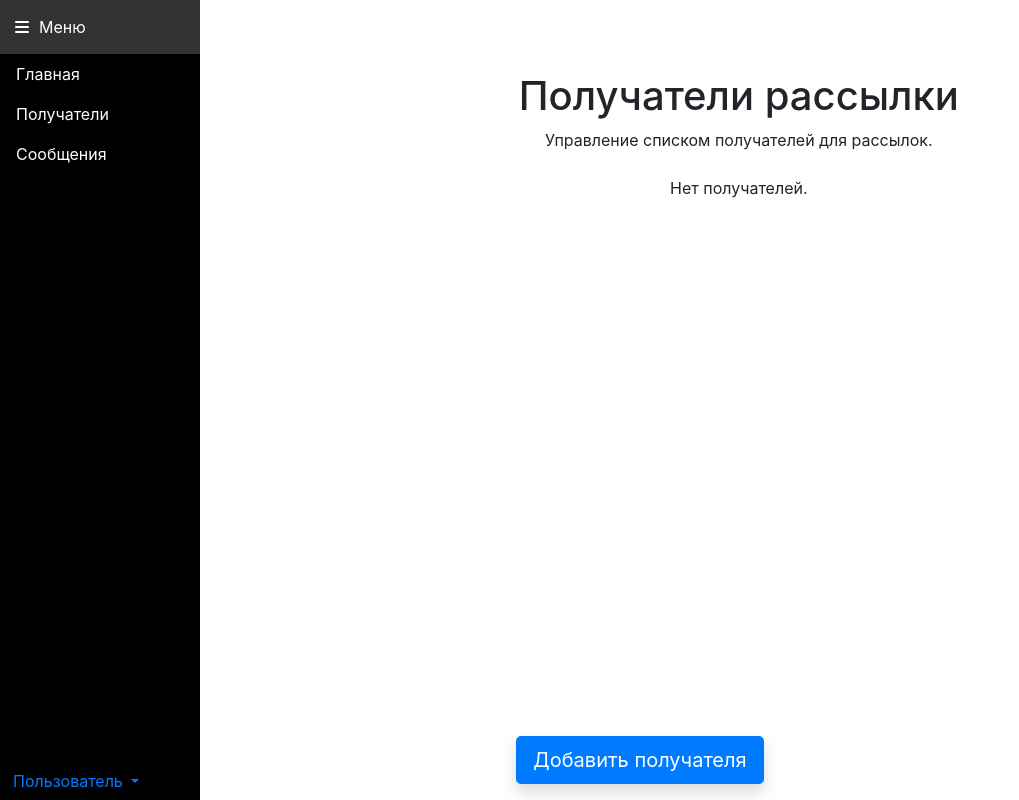
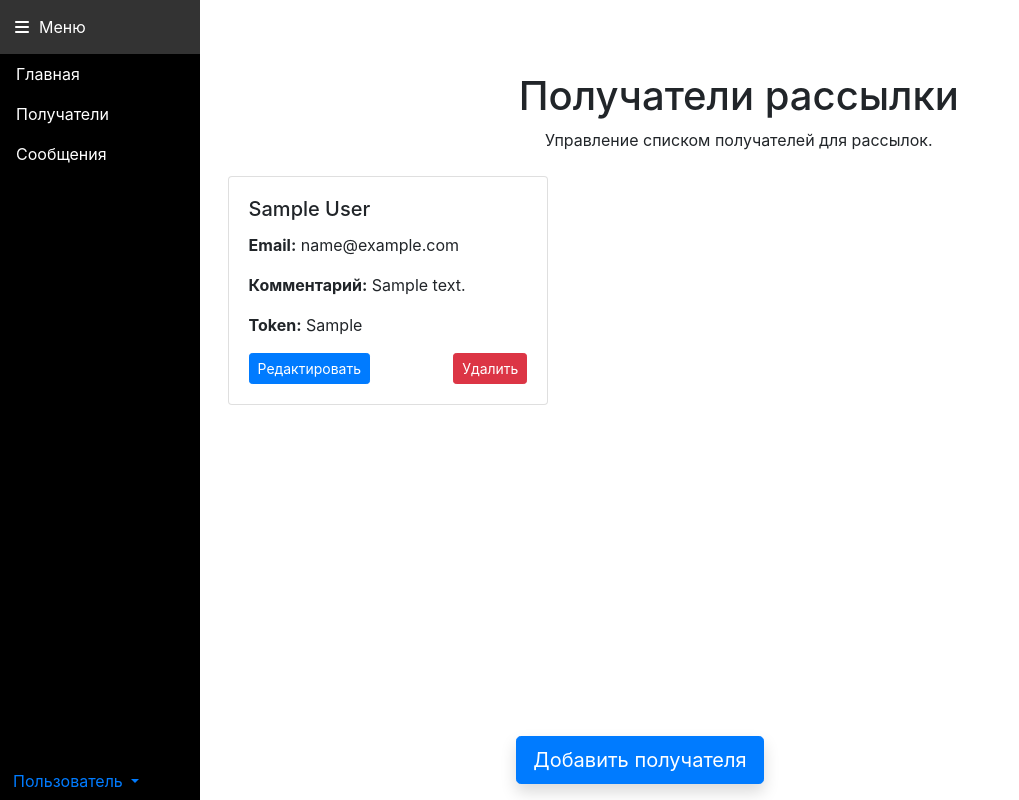
Before and after one commit to karim-mir/course-project-4, a Django app: page /mailings/recipients/ in a window 1280 px wide. Shown: the whole page, without its empty margins (0-1019 px from the left). Run offline with Django 5.2, Linux system fonts and the light colour scheme; a user stored in the database is signed in; tables that the repository leaves empty hold one stand-in row (values such as "Sample post"); some libraries are stand-ins or nearby versions.

Commit message:
Внес корректировки в шаблоны mailings и в модели mailings, users

```diff
--- a/mailings/models.py
+++ b/mailings/models.py
@@ -1,5 +1,8 @@
 from django.conf import settings
 from django.db import models
+
+from django.urls import reverse
+import uuid
 
 
 class Mailing(models.Model):
@@ -11,6 +14,9 @@ class Mailing(models.Model):
         verbose_name="Тело письма", help_text="Введите текст письма"
     )
     is_active = models.BooleanField(default=True)
+
+    def get_absolute_url(self):
+        return reverse('mailings:mailings_detail', args=[str(self.pk)])
 
     class Meta:
         verbose_name = "Сообщение"
@@ -24,16 +30,14 @@ class Mailing(models.Model):
 
 
 class MailingRecipient(models.Model):
+    owner = models.ForeignKey(settings.AUTH_USER_MODEL, on_delete=models.CASCADE, related_name='recipients')
     email = models.EmailField(unique=True, verbose_name="Email")
-    full_name = models.CharField(
-        max_length=100, verbose_name="Ф.И.О.", help_text="Введите свое Ф.И.О."
-    )
-    comment = models.TextField(
-        verbose_name="Комментарий", help_text="Введите свой комментарий"
-    )
-    token = models.CharField(
-        max_length=100, verbose_name="Token", blank=True, null=True
-    )
+    full_name = models.CharField(max_length=100, verbose_name="Ф.И.О.", help_text="Введите свое Ф.И.О.")
+    comment = models.TextField(verbose_name="Комментарий", help_text="Введите свой комментарий")
+    token = models.CharField(max_length=100, blank=True, null=True, default=uuid.uuid4)
+
+    def get_absolute_url(self):
+        return reverse('mailings:recipients_detail', args=[str(self.pk)])
 
     class Meta:
         verbose_name = "Получатель рассылки"
--- a/mailings/templates/mailings/mailings_confirm_delete.html
+++ b/mailings/templates/mailings/mailings_confirm_delete.html
@@ -1,6 +1,6 @@
 {% extends "users/home.html" %}
 
-{% block content %}
+{% block base_content %}
 <h1>Подтверждение удаления</h1>
 
 <p>Вы уверены, что хотите удалить сообщение "{{ object.title }}"?</p>
--- a/mailings/templates/mailings/mailings_form.html
+++ b/mailings/templates/mailings/mailings_form.html
@@ -1,6 +1,6 @@
 {% extends "users/home.html" %}
 
-{% block content %}
+{% block base_content %}
 <h1>
     {% if object %}
     Редактировать сообщение
--- a/mailings/templates/mailings/recipients_form.html
+++ b/mailings/templates/mailings/recipients_form.html
@@ -3,7 +3,7 @@
 
 {% block base_content %}
 <div class="container mt-5">
-    <h1>Редактировать получателя</h1>
+    <h1>Добавить получателя</h1>
     <form method="post">
         {% csrf_token %}
         {{ form.as_p }}
--- a/mailings/templates/mailings/recipients_list.html
+++ b/mailings/templates/mailings/recipients_list.html
@@ -8,23 +8,22 @@
         <p>Управление списком получателей для рассылок.</p>
     </div>
     <div class="row">
-        {% for user in users %}
+        {% for recipient in recipients %}
         <div class="col-sm-4 mb-4">
             <div class="card h-100">
                 <div class="card-body d-flex flex-column">
-                    <h5 class="card-title">{{ user.full_name }}</h5>
-                    <p class="card-text"><strong>Email:</strong> {{ user.email }}</p>
-                    <p class="card-text"><strong>Комментарий:</strong> {{ user.comment|default:"-" }}</p>
-                    {% if user.token %}
-                        <p class="card-text"><strong>Token:</strong> {{ user.token }}</p>
+                    <h5 class="card-title">{{ recipient.full_name }}</h5>
+                    <p class="card-text"><strong>Email:</strong> {{ recipient.email }}</p>
+                    <p class="card-text"><strong>Комментарий:</strong> {{ recipient.comment|default:"-" }}</p>
+                    {% if recipient.token %}
+                    <p class="card-text"><strong>Token:</strong> {{ recipient.token }}</p>
                     {% endif %}
                     <div class="mt-auto d-flex justify-content-between">
-                        <!-- Кнопки редактирования и удаления -->
-                        {% if perms.users.change_mailingrecipient or user == request.user %}
-                        <a class="btn btn-primary btn-sm" href="{% url 'mailings:recipient_edit' user.pk %}">Редактировать</a>
+                        {% if perms.mailings.change_mailingrecipient %}
+                        <a class="btn btn-primary btn-sm" href="{% url 'mailings:recipient_edit' recipient.pk %}">Редактировать</a>
                         {% endif %}
-                        {% if perms.users.delete_mailingrecipient or user == request.user %}
-                        <a class="btn btn-danger btn-sm" href="{% url 'mailings:recipient_delete' user.pk %}">Удалить</a>
+                        {% if perms.mailings.delete_mailingrecipient %}
+                        <a class="btn btn-danger btn-sm" href="{% url 'mailings:recipient_delete' recipient.pk %}">Удалить</a>
                         {% endif %}
                     </div>
                 </div>
--- a/mailings/views.py
+++ b/mailings/views.py
@@ -107,30 +107,43 @@ class MailingRecipientListView(LoginRequiredMixin, ListView):
     template_name = "mailings/recipients_list.html"
     context_object_name = "recipients"
 
+    def get_queryset(self):
+        user = self.request.user
+        if user.role == "manager":
+            return MailingRecipient.objects.all()
+        return MailingRecipient.objects.filter(owner=user)
 
-class MailingRecipientDetailView(LoginRequiredMixin, DetailView):
+
+class MailingRecipientDetailView(LoginRequiredMixin, MailingOwnerPermissionMixin, DetailView):
     model = MailingRecipient
     template_name = "mailings/recipients_detail.html"
 
     def get_queryset(self):
-        return get_users_from_cache()
+        user = self.request.user
+        if user.role == "manager":
+            return MailingRecipient.objects.all()
+        return MailingRecipient.objects.filter(owner=user)
 
 
 class MailingRecipientCreateView(LoginRequiredMixin, CreateView):
+    model = MailingRecipient
+    form_class = MailingRecipientForm
+    template_name = "mailings/recipients_form.html"
+    success_url = reverse_lazy("mailings:recipients_list")
+
+    def form_valid(self, form):
+        form.instance.owner = self.request.user  # назначаем владельца
+        return super().form_valid(form)
+
+
+class MailingRecipientUpdateView(LoginRequiredMixin, MailingOwnerPermissionMixin, UpdateView):
     model = MailingRecipient
     template_name = "mailings/recipients_form.html"
     form_class = MailingRecipientForm
     success_url = reverse_lazy("mailings:recipients_list")
 
 
-class MailingRecipientUpdateView(LoginRequiredMixin, UpdateView):
-    model = MailingRecipient
-    template_name = "mailings/recipients_form.html"
-    form_class = MailingRecipientForm
-    success_url = reverse_lazy("mailings:recipients_list")
-
-
-class MailingRecipientDeleteView(LoginRequiredMixin, DeleteView):
+class MailingRecipientDeleteView(LoginRequiredMixin, MailingOwnerPermissionMixin, DeleteView):
     model = MailingRecipient
     template_name = "mailings/recipients_confirm_delete.html"
     success_url = reverse_lazy("mailings:recipients_list")
```
Also changed, not shown: mailings/forms.py (+2 -7 lines), mailings/templates/mailings/mailings_add.html (added, +18 -0 lines), mailings/templates/mailings/mailings_detail.html (+5 -3 lines), mailings/templates/mailings/mailings_list.html (+14 -7 lines), mailings/migrations/0004_mailing_is_active_mailing_owner_and_more.py (added). Lines whose indentation alone changed are shown as unchanged.
